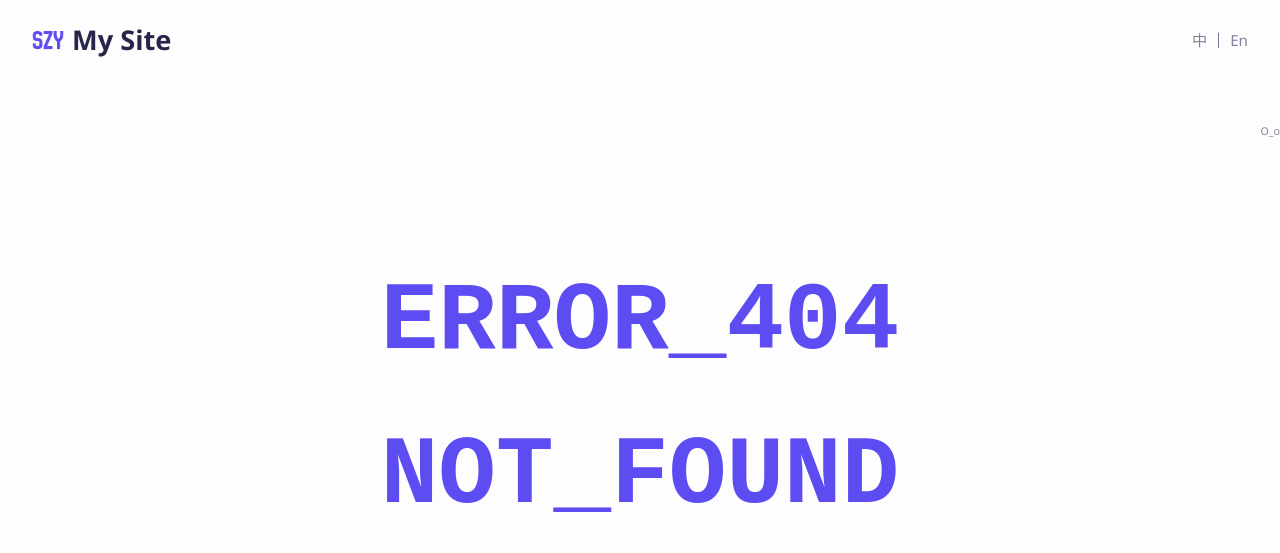
After one commit to shizhongyu7/mysite, a Flask app: template templates/404.html in a window 1280 px wide. The commit adds this page. Shown: the top 553 px of the page. Run offline with Flask 3, Linux system fonts and the light colour scheme; the template is opened without the code that fills it, so the values that code supplies are empty.

Commit message:
404 page + better dark molde

```diff
--- a/app.py
+++ b/app.py
@@ -12,7 +12,7 @@
 # 多语言词典
 translations = {
     'zh': {
-        'title': '我的网站',
+        'title': 'szy的网站',
         'home': '首页',
         'hi': '你好',
         'username': '你的名字',
@@ -20,7 +20,7 @@
         'submit': '发送',
         'switch': 'English',
         'guestbook': '留言板',
-        'nothing': '制作中'
+        'nothing': '制作中',
     },
     'en': {
         'title': "My Site",
@@ -31,7 +31,7 @@
         'submit': 'Send',
         'switch': '中文',
         'guestbook': 'guestbook',
-        'nothing': "nothing"
+        'nothing': "nothing",
     }
 }
 
@@ -119,6 +119,12 @@
     lang = get_lang()
     return translations[lang], lang
 
+@app.errorhandler(404)
+def page_not_found(e):
+    lang = get_lang()
+    t = translations[lang]
+    return render_template('404.html', t=t, lang=lang), 404
+
 
 if __name__ == '__main__':
     app.run(debug=True)
--- a/static/css/style.css
+++ b/static/css/style.css
@@ -3,6 +3,39 @@
   box-sizing: border-box;
   margin: 0;
   padding: 0;
+}
+
+:root {
+  --color-primary: #5e4cf3;
+  --color-primary-hover: #8573f3;
+  --color-primary-strong: #4337aa;
+  --color-background: #fdfdfd;
+  --color-background-upper: #f3f5f9;
+  --color-text: #474d5a;
+  --color-text-strong: #272549;
+  --color-text-light: #8283a1;
+  --color-text-placeholder: #c2c1d4;
+  --color-inputarea-hover: #fbfbfb;
+  --color-bubble: #edebfc;
+  --color-bubble-hover: #e6e3fa;
+  --color-trans: #00000000;
+}
+
+@media (prefers-color-scheme: dark) {
+  :root {
+    --color-primary: #5e4cf3;
+    --color-primary-hover: #8573f3;
+    --color-primary-strong: #4337aa;
+    --color-background: #1d1d1f;
+    --color-background-upper: #171717;
+    --color-text: #9391ab;
+    --color-text-strong: #d8d8e2;
+    --color-text-light: #7b799a;
+    --color-text-placeholder: #4e4d5e;
+    --color-inputarea-hover: #040404;
+    --color-bubble: #232134;
+    --color-bubble-hover: #2a283d;
+  }
 }
 
 .flash-messages {
@@ -51,7 +84,7 @@
   line-height: 64px; /* 确保文字垂直居中 */
   margin: 0;
   padding: 0;
-  background-color: #fdfdfd;
+  background-color: var(--color-background);
   position: sticky;
   top: 0;
   z-index: 999;
@@ -74,7 +107,7 @@
 header .info .site-name {
   font-size: 1.7rem;
   font-weight: 600;
-  color: #272549;
+  color: var(--color-text-strong);
 }
 
 /* 中间导航栏（横向排列） */
@@ -116,28 +149,28 @@
   font-size: 0.95rem;
 }
 header .setting .lang-switch a {
-  color: #8284a1;
+  color: var(--color-text-light);
   text-decoration: none;
 }
 header .setting .lang-switch a:hover {
-  color: #272549;
+  color: var(--color-text-strong);
   text-decoration: none;
 }
 header .setting .lang-switch a.active {
   font-weight: bold;
-  color: #5e4cf3;
+  color: var(--color-primary);
 }
 
 body {
   font-family: "Segoe UI", "Helvetica Neue", sans-serif;
-  background-color: #fdfdfd;
-  color: #1c1e22;
+  background-color: var(--color-background);
+  color: var(--color-text-strong);
   line-height: 1.6;
 }
 /* ========== 标题 ========== */
 h1, h2, h3 {
   font-weight: 600;
-  color: #4337aa;
+  color: var(--color-primary-strong);
   text-align: center;
 }
 .center {
@@ -277,18 +308,18 @@
 }
 
 .message-header strong {
-  color: #5e4cf3;
+  color: var(--color-primary);
 }
 
 .message-text {
   white-space: pre-wrap;
-  color: #272549;
+  color: var(--color-text-strong);
 }
 
 /* 页脚靠右、字体小 */
 footer {
   text-align: right;
-  color: #aaa;
+  color: var(--color-text-light);
   font-size: 0.8rem;
   margin-top: 40px;
 }
@@ -337,61 +368,16 @@
   }
 }
 
-@media (prefers-color-scheme: dark) {
-  body {
-    background-color: #2a2a2a;
-    color: #e0e0e0;
-  }
 
-  h1, h2, h3 {
-  color: #829cb7;
-  }
 
-  .container {
-    color: #e0e0e0;
-  }
-
-  #username {
-    background-color: #333;
-    color: #fff;
-    border: 1px solid #555;
-  }
-
-  textarea {
-    background-color: #333;
-    color: #fff;
-    border: 1px solid #555;
-  }
-
-  input::placeholder,
-  textarea::placeholder {
-    color: #aaa;
-  }
-
-  .message-bubble {
-    background-color: #434242;
-    color: #e0e0e0;
-  }
-
-  .message-bubble:hover {
-    background: #454648;
-  }
-
-  .message-header {
-    color: #bbb;
-  }
-
-  .message-text {
-  white-space: pre-wrap;
-  color: #ffffff;
-  }
-
-  button {
-    background-color: #2058cf;
-    color: #fff;
-  }
-
-  button:hover {
-    background-color: #2f68c4;
-  }
+.not-found {
+  position: absolute;
+  top: 50%;
+  left: 50%;
+  transform: translate(-50%, -50%);
+  text-align: center;
+  font-size: 6rem;
+  font-weight: 600;
+  color: var(--color-primary);
+  font-family: "Courier New", Courier, monospace;
 }
--- /dev/null
+++ b/templates/404.html
@@ -0,0 +1,10 @@
+{% extends "base.html" %}
+
+{% block title %}404 - {{ t['title'] }}{% endblock %}
+
+{% block content %}
+  <div class="not-found">
+    <p>ERROR_404</p>
+    <p>NOT_FOUND</p>
+  </div>
+{% endblock %}
--- a/templates/base.html
+++ b/templates/base.html
@@ -3,6 +3,8 @@
 <head>
   <meta charset="utf-8">
   <meta name="viewport" content="width=device-width, initial-scale=1">
+
+  <title>{{ t['title'] }}</title>
 
   <!-- SEO meta -->
   <meta name="description" content="史钟毓的个人网站 (Zhongyu Shi's personal website)">
@@ -30,7 +32,7 @@
       <div class='icon'>
         <img src="{{ url_for('static', filename='img/favicon_io/headericon.png') }}" alt="icon">
       </div>
-      <span class="site-name">{{ t['title']}}</span>
+      <span class="site-name">My Site</span>
     </div>
     <div class='navbar'>
       <div class="navbutton">
```
Also changed, not shown: other parts of static/css/style.css (+21 -23 lines).
